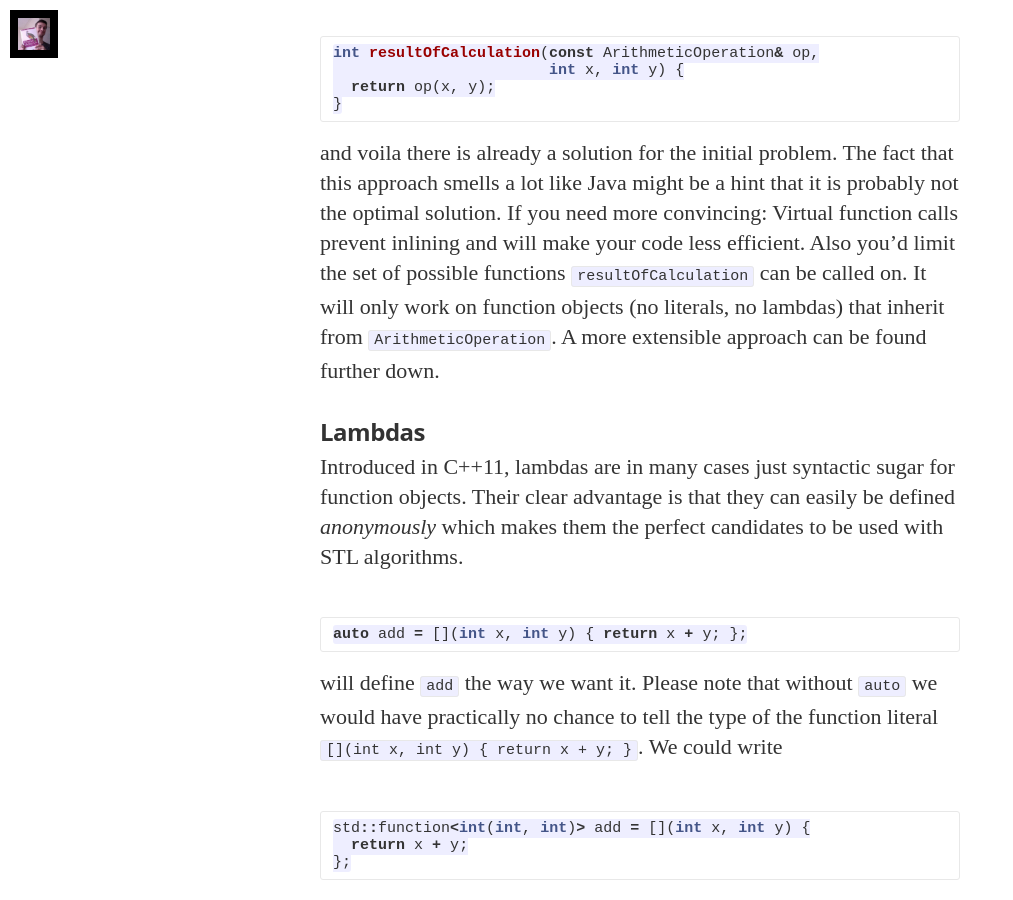
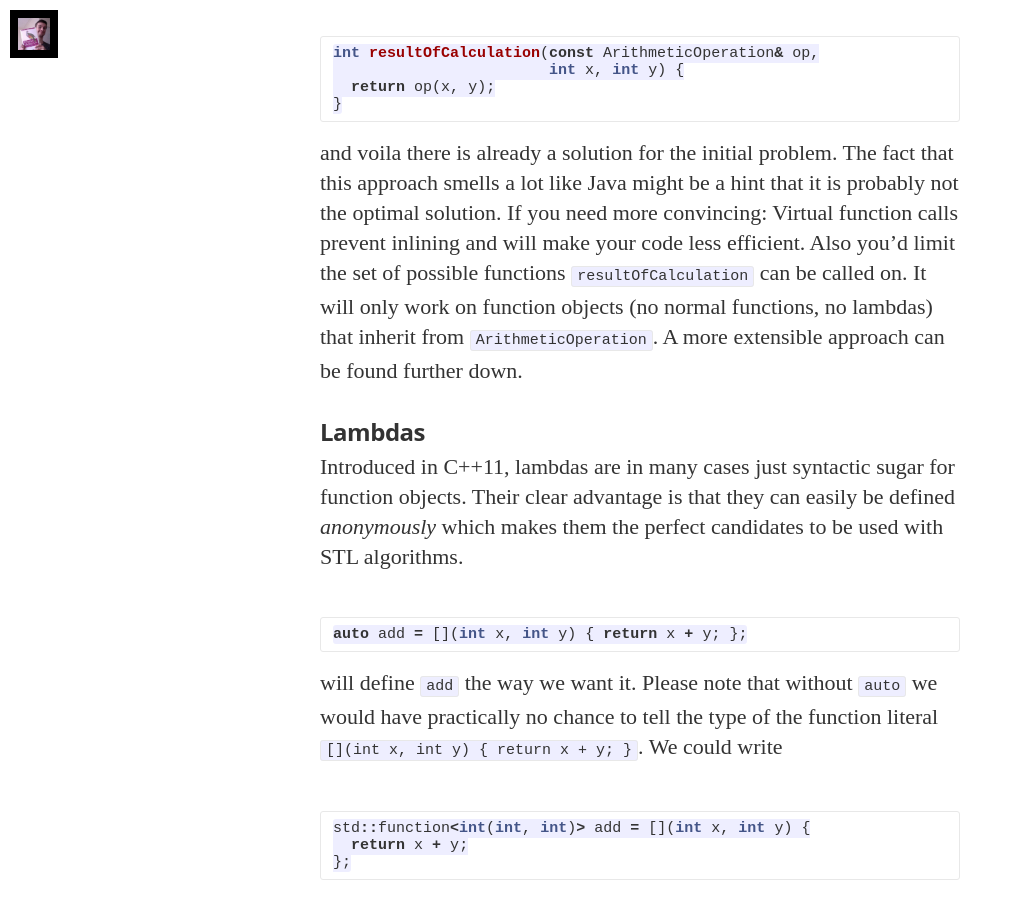
Before and after one commit to kdungs/dun.gs, a Jekyll site: the page built from _posts/2015-05-17-simple-higher-order-functions.md, in a window 1280 px wide and 900 px high, scrolled down 2183 px. Shown: the whole window, without its empty margins (0-1013 px from the left). Built offline with Jekyll 4.4.1, drawn with Linux system fonts in a browser that asks for light colours; nearby versions of some CDN libraries; some web fonts are replaced; Markdown is read by kramdown in place of the engine named in the settings.

Commit message:
Small fix.

````diff
--- a/_posts/2015-05-17-simple-higher-order-functions.md
+++ b/_posts/2015-05-17-simple-higher-order-functions.md
@@ -60,7 +60,7 @@ int resultOfCalculation(const ArithmeticOperation& op,
 }
 ```
 
-and voila there is already a solution for the initial problem. The fact that this approach smells a lot like Java might be a hint that it is probably not the optimal solution. If you need more convincing: Virtual function calls prevent inlining and will make your code less efficient. Also you'd limit the set of possible functions `resultOfCalculation` can be called on. It will only work on function objects (no literals, no lambdas) that inherit from `ArithmeticOperation`. A more extensible approach can be found further down.
+and voila there is already a solution for the initial problem. The fact that this approach smells a lot like Java might be a hint that it is probably not the optimal solution. If you need more convincing: Virtual function calls prevent inlining and will make your code less efficient. Also you'd limit the set of possible functions `resultOfCalculation` can be called on. It will only work on function objects (no normal functions, no lambdas) that inherit from `ArithmeticOperation`. A more extensible approach can be found further down.
 
 
 ### Lambdas
````
